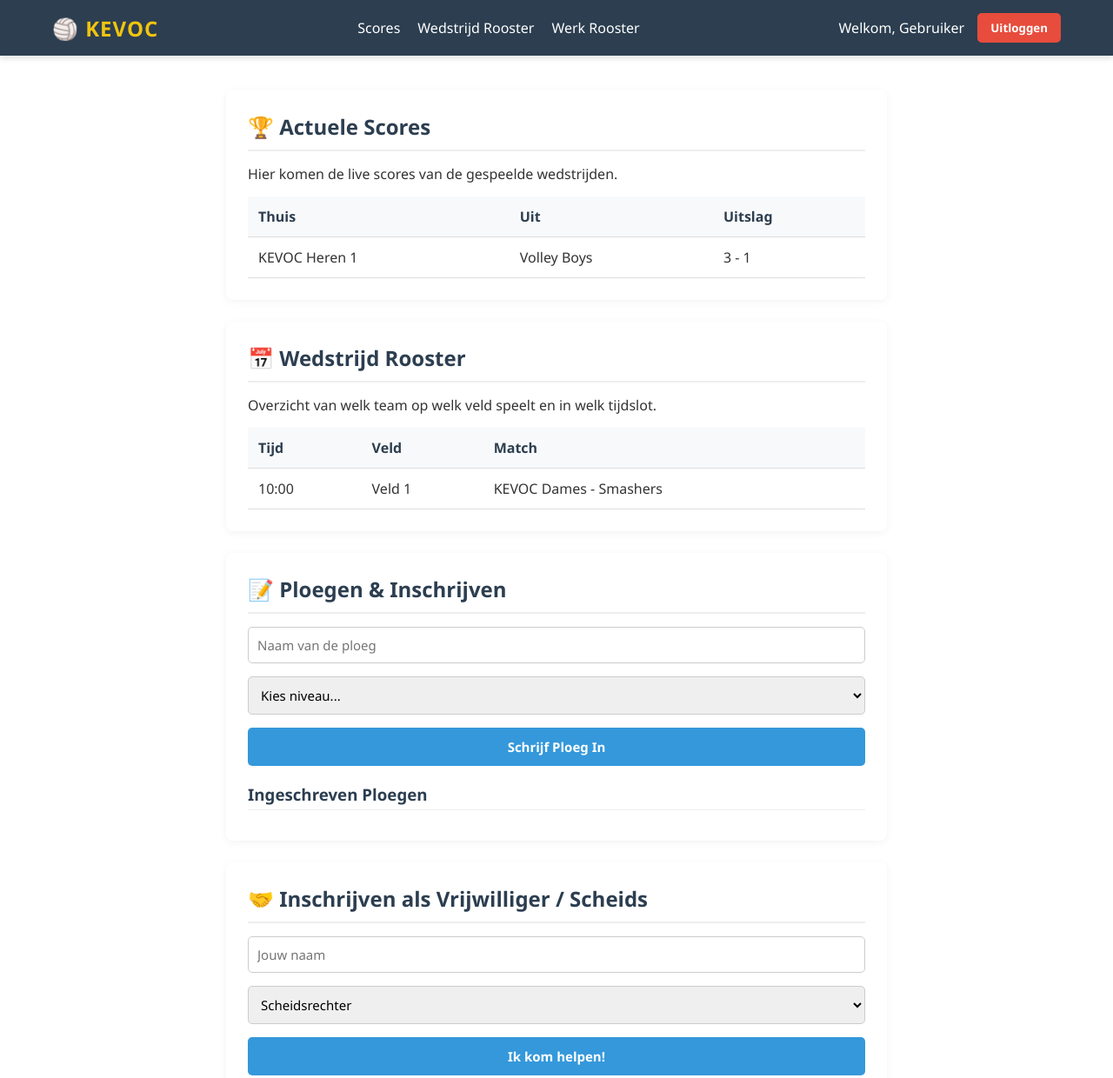
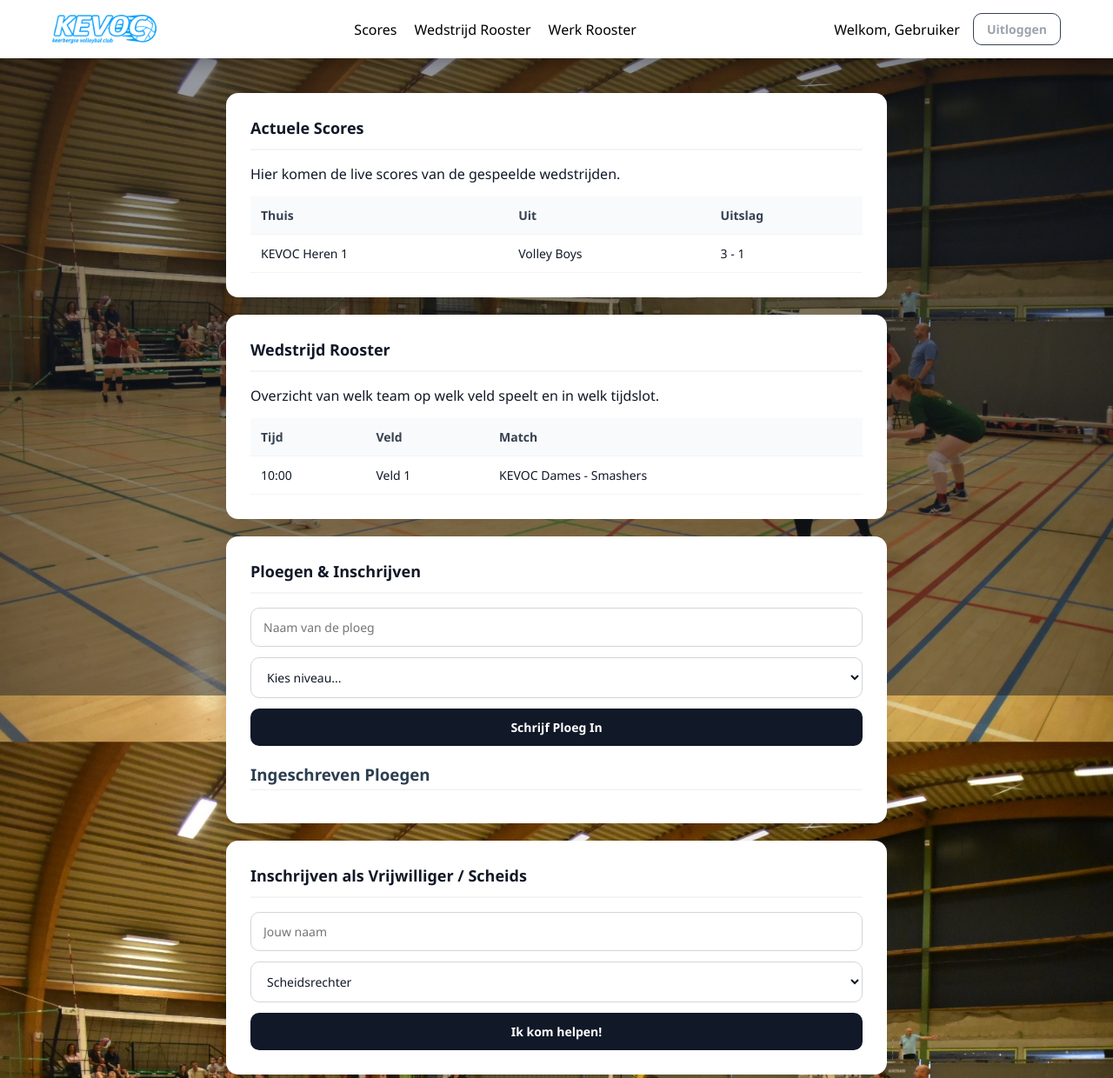
Before and after one commit to AkbayDev/kevoc-toernooi, a website: page dashboard.html in a window 1280 px wide. Shown: the top 1240 px of the page at 87% size. Drawn offline with Linux system fonts and the light colour scheme; no server answers; sample sign-in values are in the browser's storage.

Commit message:
dashboard UI

```diff
--- a/css/dash.css
+++ b/css/dash.css
@@ -7,17 +7,36 @@
 }
 
 body {
+    color: #111827;
+    padding-bottom: 50px;
+    background-image: url('../img/background.jpg');
+    background-size: cover;
+    background-position: center;
+    background-attachment: fixed;
+}
 
-    color: #333;
-    padding-bottom: 50px;
+/* Overlay zodat kaarten leesbaar blijven op de achtergrond */
+body::before {
+    content: '';
+    position: fixed;
+    inset: 0;
+    background: rgba(17, 24, 39, 0.45);
+    z-index: 0;
+    pointer-events: none;
+}
+
+/* Alles boven de overlay */
+header, .dashboard-layout, .dev-tools {
+    position: relative;
+    z-index: 1;
 }
 
 /* --- Header Styling --- */
 header {
-    background-color: #2c3e50;
-    color: white;
+    background-color: #ffffff;
+    color: rgb(0, 0, 0);
     padding: 15px 0;
-    box-shadow: 0 4px 6px rgba(0,0,0,0.1);
+    box-shadow: 0 4px 20px rgba(0, 0, 0, 0.3);
     position: sticky;
     top: 0;
     z-index: 100;
@@ -33,10 +52,17 @@ header {
 }
 
 .logo-text {
-    font-size: 24px;
-    font-weight: bold;
-    color: #f1c40f;
+    font-size: 22px;
+    font-weight: 700;
+    color: #ffffff;
     letter-spacing: 1px;
+}
+
+.logo {
+    display: block;
+    width: 120px;
+    height: auto;
+    margin-top: 0 auto 24px;
 }
 
 nav ul {
@@ -46,14 +72,14 @@ nav ul {
 }
 
 nav ul li a {
-    color: white;
+    color: #000000;
     text-decoration: none;
     font-weight: 500;
-    transition: color 0.3s;
+    transition: color 0.2s ease;
 }
 
 nav ul li a:hover {
-    color: #f1c40f;
+    color: #3a7ee4;
 }
 
 .user-menu {
@@ -63,21 +89,24 @@ nav ul li a:hover {
 }
 
 #logout-btn {
-    background-color: #e74c3c;
-    color: white;
-    border: none;
+    background-color: transparent;
+    color: #9ca3af;
+    border: 1px solid #374151;
     padding: 8px 15px;
-    border-radius: 5px;
+    border-radius: 10px;
     cursor: pointer;
-    font-weight: bold;
-    transition: background 0.3s;
+    font-weight: 600;
+    font-size: 14px;
+    transition: all 0.2s ease;
 }
 
 #logout-btn:hover {
-    background-color: #c0392b;
+    background-color: #3a7ee4;
+    color: #0a0a0a;
+    border-color: #3367af;
 }
 
-/* --- Dev Tools (Test Schakelaar) --- */
+/* --- Dev Tools --- */
 .dev-tools {
     background-color: #fff3cd;
     color: #856404;
@@ -87,37 +116,44 @@ nav ul li a:hover {
     border-bottom: 1px solid #ffeeba;
 }
 
-/* --- Dashboard Layout (Stacked Cards) --- */
+/* --- Dashboard Layout --- */
 .dashboard-layout {
-    max-width: 800px; /* Houdt de kaarten mooi gecentreerd en leesbaar */
+    max-width: 800px;
     margin: 40px auto;
     display: flex;
     flex-direction: column;
-    gap: 25px;
+    gap: 20px;
     padding: 0 20px;
 }
 
 /* --- Card Styling --- */
 .dash-card {
-    background: white;
-    border-radius: 8px;
-    padding: 25px;
-    box-shadow: 0 2px 10px rgba(0,0,0,0.05);
-    transition: transform 0.2s;
+    background: #ffffff;
+    border-radius: 14px;
+    padding: 28px;
+    box-shadow: 0 10px 30px rgba(17, 24, 39, 0.12);
+    transition: transform 0.2s ease, box-shadow 0.2s ease;
+}
+
+.dash-card:hover {
+    transform: translateY(-2px);
+    box-shadow: 0 14px 35px rgba(17, 24, 39, 0.16);
 }
 
 .dash-card h2 {
-    color: #2c3e50;
-    border-bottom: 2px solid #eee;
-    padding-bottom: 10px;
-    margin-bottom: 15px;
+    color: #111827;
+    border-bottom: 2px solid #f3f4f6;
+    padding-bottom: 12px;
+    margin-bottom: 16px;
+    font-size: 18px;
+    font-weight: 700;
 }
 
 .admin-card {
-    border-left: 5px solid #f39c12; /* Oranje randje om admin functies te markeren */
+    border-left: 4px solid #111827;
 }
 
-/* --- Tabellen, Lijsten & Formulieren --- */
+/* --- Tabellen --- */
 .data-table {
     width: 100%;
     border-collapse: collapse;
@@ -127,53 +163,95 @@ nav ul li a:hover {
 .data-table th, .data-table td {
     padding: 12px;
     text-align: left;
-    border-bottom: 1px solid #ddd;
+    border-bottom: 1px solid #f3f4f6;
+    font-size: 14px;
 }
 
 .data-table th {
-    background-color: #f8f9fa;
-    color: #2c3e50;
+    background-color: #f9fafb;
+    color: #374151;
+    font-weight: 600;
 }
 
+.data-table tr:hover td {
+    background-color: #f9fafb;
+}
+
+/* --- Formulieren --- */
 .dash-form {
     display: flex;
     flex-direction: column;
-    gap: 15px;
+    gap: 12px;
     margin-top: 15px;
 }
 
 .dash-form input, .dash-form select {
-    padding: 10px;
-    border: 1px solid #ccc;
-    border-radius: 5px;
-    font-size: 15px;
+    width: 100%;
+    padding: 12px 14px;
+    border: 1px solid #d1d5db;
+    border-radius: 10px;
+    font-size: 14px;
+    background: #ffffff;
+    color: #111827;
+    transition: border-color 0.2s ease, box-shadow 0.2s ease;
 }
 
+.dash-form input:focus, .dash-form select:focus {
+    outline: none;
+    border-color: #111827;
+    box-shadow: 0 0 0 3px rgba(17, 24, 39, 0.08);
+}
+
+/* --- Knoppen --- */
 .btn-primary {
-    background-color: #3498db;
+    background-color: #111827;
     color: white;
     border: none;
-    padding: 12px;
-    border-radius: 5px;
+    padding: 12px 16px;
+    border-radius: 10px;
     cursor: pointer;
-    font-weight: bold;
-    font-size: 15px;
+    font-weight: 700;
+    font-size: 14px;
+    transition: background 0.2s ease;
 }
 
-.btn-primary:hover { background-color: #2980b9; }
+.btn-primary:hover {
+    background-color: #1f2937;
+}
 
+.btn-secondary {
+    background-color: transparent;
+    color: #374151;
+    border: 1px solid #d1d5db;
+    padding: 10px 14px;
+    border-radius: 10px;
+    cursor: pointer;
+    font-weight: 600;
+    font-size: 14px;
+    transition: all 0.2s ease;
+}
+
+.btn-secondary:hover {
+    background-color: #f9fafb;
+    border-color: #9ca3af;
+}
+
+/* --- Takenlijst --- */
 .task-list {
     list-style: none;
     margin-top: 10px;
 }
 
 .task-list li {
-    background: #f8f9fa;
+    background: #f9fafb;
     margin-bottom: 8px;
-    padding: 10px;
-    border-radius: 5px;
+    padding: 12px 14px;
+    border-radius: 10px;
+    font-size: 14px;
+    border: 1px solid #f3f4f6;
 }
 
+/* --- Financiën Grid --- */
 .finance-grid {
     display: flex;
     gap: 15px;
@@ -182,33 +260,28 @@ nav ul li a:hover {
 .finance-box {
     flex: 1;
     padding: 20px;
-    border-radius: 8px;
+    border-radius: 12px;
     color: white;
-    font-weight: bold;
+    font-weight: 700;
     text-align: center;
     font-size: 18px;
+    box-shadow: 0 4px 12px rgba(0, 0, 0, 0.1);
 }
 
-.finance-box.green { background-color: #27ae60; }
-.finance-box.red { background-color: #e74c3c; }
+.finance-box.green { background-color: #059669; }
+.finance-box.red   { background-color: #dc2626; }
 
-/* --- Utility Classes --- */
+/* --- Utility --- */
 .hidden {
     display: none !important;
 }
 
-/* --- Responsive --- */
-@media (max-width: 600px) {
-    .header-container { flex-direction: column; gap: 10px; }
-    nav ul { flex-wrap: wrap; justify-content: center; }
-}
-
-/* --- Grafiek Styling --- */
+/* --- Grafiek --- */
 .chart-wrapper {
     position: relative;
     height: 250px;
     width: 250px;
-    margin: 0 auto; /* Centreert de grafiek */
+    margin: 0 auto;
     display: flex;
     justify-content: center;
     align-items: center;
@@ -218,28 +291,25 @@ nav ul li a:hover {
     position: absolute;
     font-size: 24px;
     font-weight: bold;
-    pointer-events: none; /* Zorgt dat je nog over de grafiek kunt hoveren */
+    pointer-events: none;
+    color: #111827;
 }
 
-/* --- Transactielijst Styling --- */
-.btn-secondary {
-    background-color: #7f8c8d;
-    color: white;
-    border: none;
-    padding: 10px;
-    border-radius: 5px;
-    cursor: pointer;
-    font-weight: bold;
-    transition: background 0.3s;
-}
-
-.btn-secondary:hover { background-color: #95a5a6; }
-
+/* --- Transactielijst --- */
 .transactie-item {
     display: flex;
     justify-content: space-between;
     font-size: 14px;
+    padding: 8px 0;
+    border-bottom: 1px solid #f3f4f6;
 }
 
-.text-green { color: #27ae60; font-weight: bold; }
-.text-red { color: #e74c3c; font-weight: bold; }
+.text-green { color: #059669; font-weight: bold; }
+.text-red   { color: #dc2626; font-weight: bold; }
+
+/* --- Responsive --- */
+@media (max-width: 600px) {
+    .header-container { flex-direction: column; gap: 10px; }
+    nav ul { flex-wrap: wrap; justify-content: center; }
+    .finance-grid { flex-direction: column; }
+}
--- a/dashboard.html
+++ b/dashboard.html
@@ -10,7 +10,7 @@
     <header>
         <div class="header-container">
             <div class="logo-area">
-                <h1 class="logo-text">🏐 KEVOC</h1>
+                <img src="img/logo.png" alt="Logo" class="logo">
             </div>
             <nav>
                 <ul>
@@ -29,7 +29,7 @@
     <main class="dashboard-layout">
 
         <section class="dash-card" data-role="all" id="scores">
-            <h2>🏆 Actuele Scores</h2>
+            <h2>Actuele Scores</h2>
             <p>Hier komen de live scores van de gespeelde wedstrijden.</p>
             <table class="data-table">
                 <tr><th>Thuis</th><th>Uit</th><th>Uitslag</th></tr>
@@ -38,7 +38,7 @@
         </section>
 
         <section class="dash-card" data-role="all" id="wedstrijden">
-            <h2>📅 Wedstrijd Rooster</h2>
+            <h2>Wedstrijd Rooster</h2>
             <p>Overzicht van welk team op welk veld speelt en in welk tijdslot.</p>
             <table class="data-table">
                 <tr><th>Tijd</th><th>Veld</th><th>Match</th></tr>
@@ -47,7 +47,7 @@
         </section>
 
         <section class="dash-card" data-role="all" id="ploeg-inschrijven">
-            <h2>📝 Ploegen & Inschrijven</h2>
+            <h2>Ploegen & Inschrijven</h2>
 
             <form class="dash-form" id="form-ploeg" style="margin-bottom: 15px;">
                 <input type="text" id="ploeg-naam" placeholder="Naam van de ploeg" required>
@@ -67,7 +67,7 @@
         </section>
 
         <section class="dash-card" data-role="all" id="hulp-inschrijven">
-            <h2>🤝 Inschrijven als Vrijwilliger / Scheids</h2>
+            <h2>Inschrijven als Vrijwilliger / Scheids</h2>
             <form class="dash-form" onsubmit="event.preventDefault();">
                 <input type="text" placeholder="Jouw naam" required>
                 <select required>
@@ -80,7 +80,7 @@
         </section>
 
         <section class="dash-card" data-role="all" id="werkrooster">
-            <h2>📋 Werk Rooster</h2>
+            <h2>Werk Rooster</h2>
             <p>Wie fluit welke match? Wie staat er achter de toog?</p>
             <ul class="task-list">
                 <li><strong>10:00 - 12:00:</strong> Jan & Mieke (Toog)</li>
@@ -89,7 +89,7 @@
         </section>
 
         <section class="dash-card admin-card hidden" data-role="beheerder" id="checklist">
-            <h2>✅ Organisatie Checklist</h2>
+            <h2>Organisatie Checklist</h2>
             <p>Wat moet er nog gebeuren voor en tijdens het toernooi?</p>
             <ul class="task-list">
                 <li><input type="checkbox"> Netten spannen veld 1 t/m 4</li>
@@ -99,16 +99,16 @@
         </section>
 
         <section class="dash-card admin-card hidden" data-role="beheerder" id="acties">
-            <h2>⚡ Openstaande Acties</h2>
+            <h2>Openstaande Acties</h2>
             <p>Organisatorische to-do's (bijv. ploegen nabellen).</p>
             <ul class="task-list">
-                <li>❗️ Team 'De Opslagers' bellen over inschrijvingsgeld</li>
-                <li>❗️ Bekers ophalen bij de leverancier</li>
+                <li>Team 'De Opslagers' bellen over inschrijvingsgeld</li>
+                <li>Bekers ophalen bij de leverancier</li>
             </ul>
         </section>
 
         <section class="dash-card admin-card hidden" data-role="beheerder" id="financien">
-            <h2>💰 Financiën & Kasboek</h2>
+            <h2>Financiën & Kasboek</h2>
 
             <div class="chart-wrapper">
                 <canvas id="financeChart"></canvas>
```
Also changed, not shown: 1 other file.
